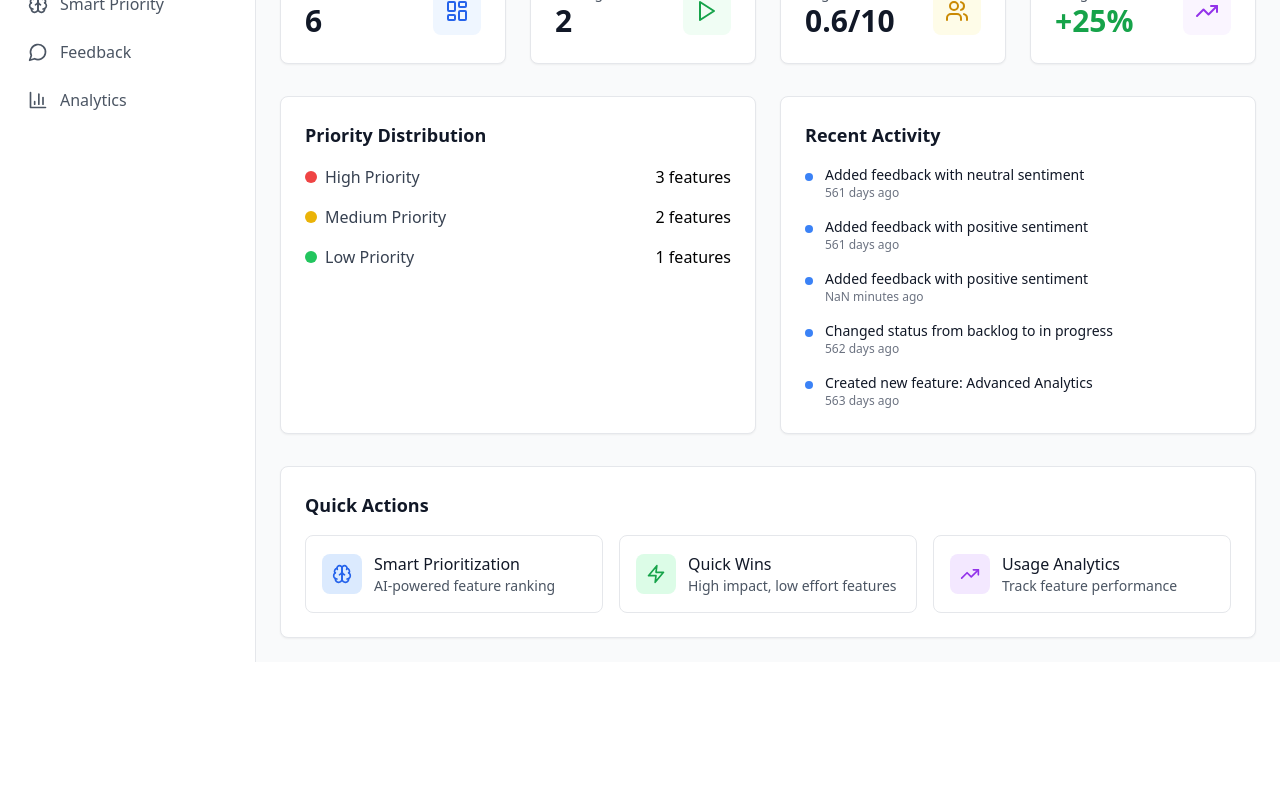
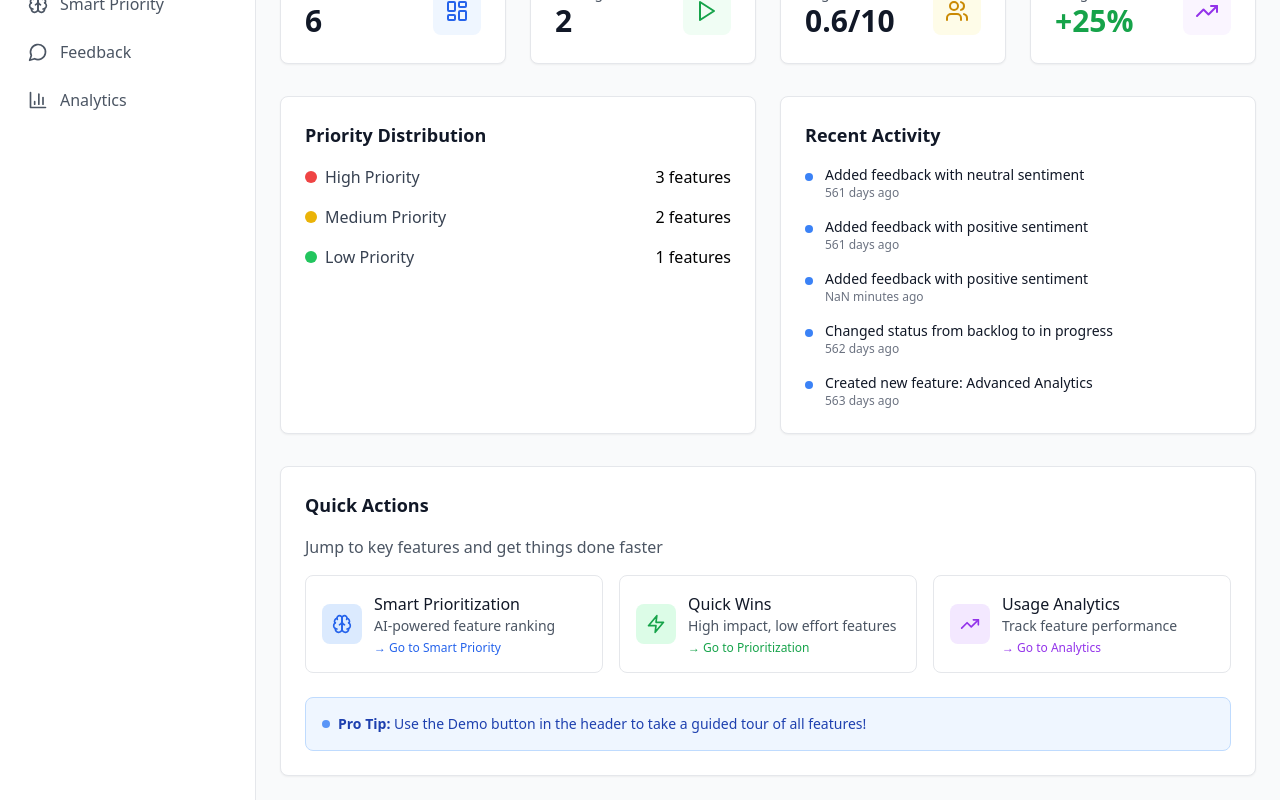
Before and after one commit to anusharao-7/priority-ai, a React (Vite) app: page / in a window 1280 px wide. Shown: the part 259-1059 px from the top of the page. Before the commit the page ends 921 px from the top, so only its background shows below. Built offline with nearby package versions, Linux system fonts and the light colour scheme.

Commit message:
Update Dashboard.tsx

```diff
--- a/src/pages/Dashboard.tsx
+++ b/src/pages/Dashboard.tsx
@@ -128,6 +128,7 @@ export function Dashboard({ metrics }: DashboardProps) {
       {/* Quick Actions */}
       <div className="bg-white rounded-lg border border-gray-200 shadow-sm p-6">
         <h2 className="text-lg font-semibold text-gray-900 mb-4">Quick Actions</h2>
+        <p className="text-gray-600 mb-4">Jump to key features and get things done faster</p>
         <div className="grid grid-cols-1 md:grid-cols-3 gap-4">
           <div className="border border-gray-200 rounded-lg p-4 hover:bg-gray-50 cursor-pointer transition-colors">
             <div className="flex items-center space-x-3">
@@ -137,6 +138,7 @@ export function Dashboard({ metrics }: DashboardProps) {
               <div>
                 <h3 className="font-medium text-gray-900">Smart Prioritization</h3>
                 <p className="text-sm text-gray-600">AI-powered feature ranking</p>
+                <p className="text-xs text-blue-600 mt-1">→ Go to Smart Priority</p>
               </div>
             </div>
           </div>
@@ -149,6 +151,7 @@ export function Dashboard({ metrics }: DashboardProps) {
               <div>
                 <h3 className="font-medium text-gray-900">Quick Wins</h3>
                 <p className="text-sm text-gray-600">High impact, low effort features</p>
+                <p className="text-xs text-green-600 mt-1">→ Go to Prioritization</p>
               </div>
             </div>
           </div>
@@ -161,8 +164,18 @@ export function Dashboard({ metrics }: DashboardProps) {
               <div>
                 <h3 className="font-medium text-gray-900">Usage Analytics</h3>
                 <p className="text-sm text-gray-600">Track feature performance</p>
+                <p className="text-xs text-purple-600 mt-1">→ Go to Analytics</p>
               </div>
             </div>
+          </div>
+        </div>
+
+        <div className="mt-6 p-4 bg-blue-50 border border-blue-200 rounded-lg">
+          <div className="flex items-center space-x-2">
+            <div className="w-2 h-2 bg-blue-500 rounded-full animate-pulse"></div>
+            <p className="text-sm text-blue-800">
+              <strong>Pro Tip:</strong> Use the Demo button in the header to take a guided tour of all features!
+            </p>
           </div>
         </div>
       </div>
```
